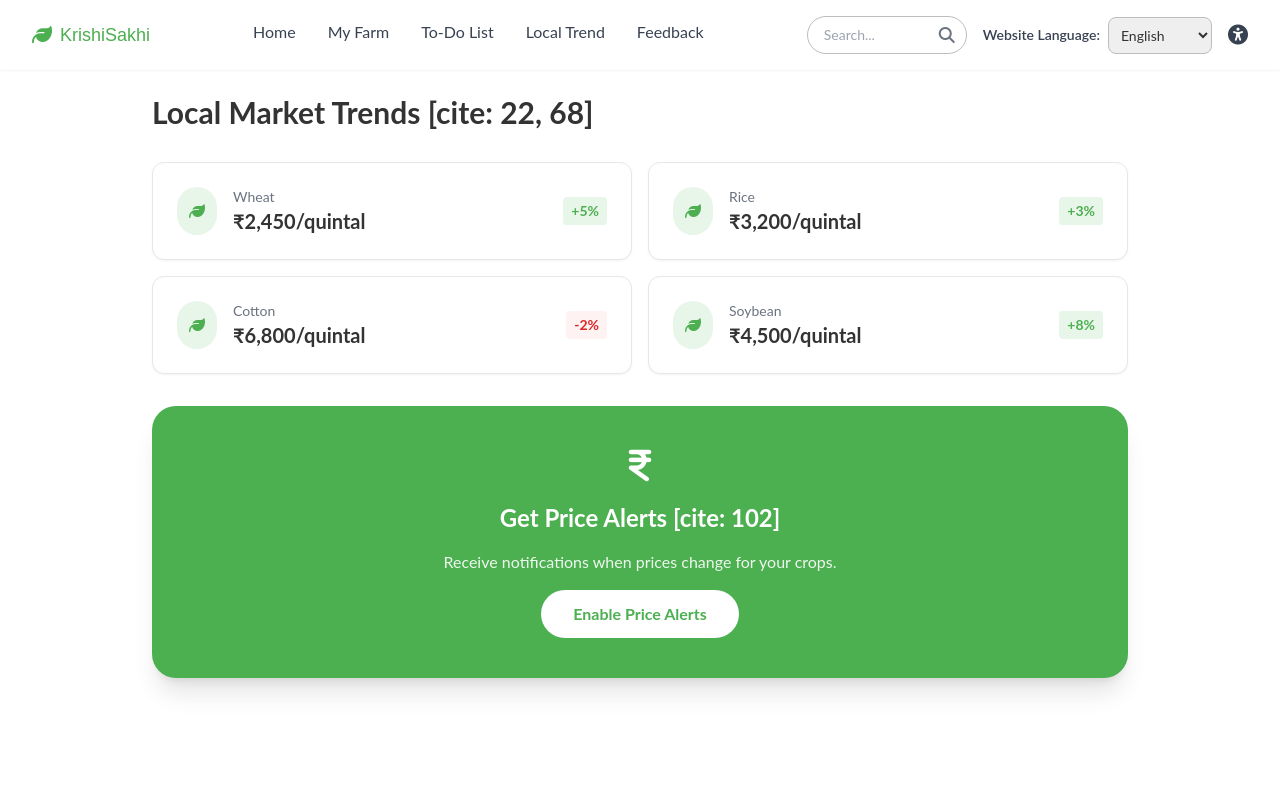
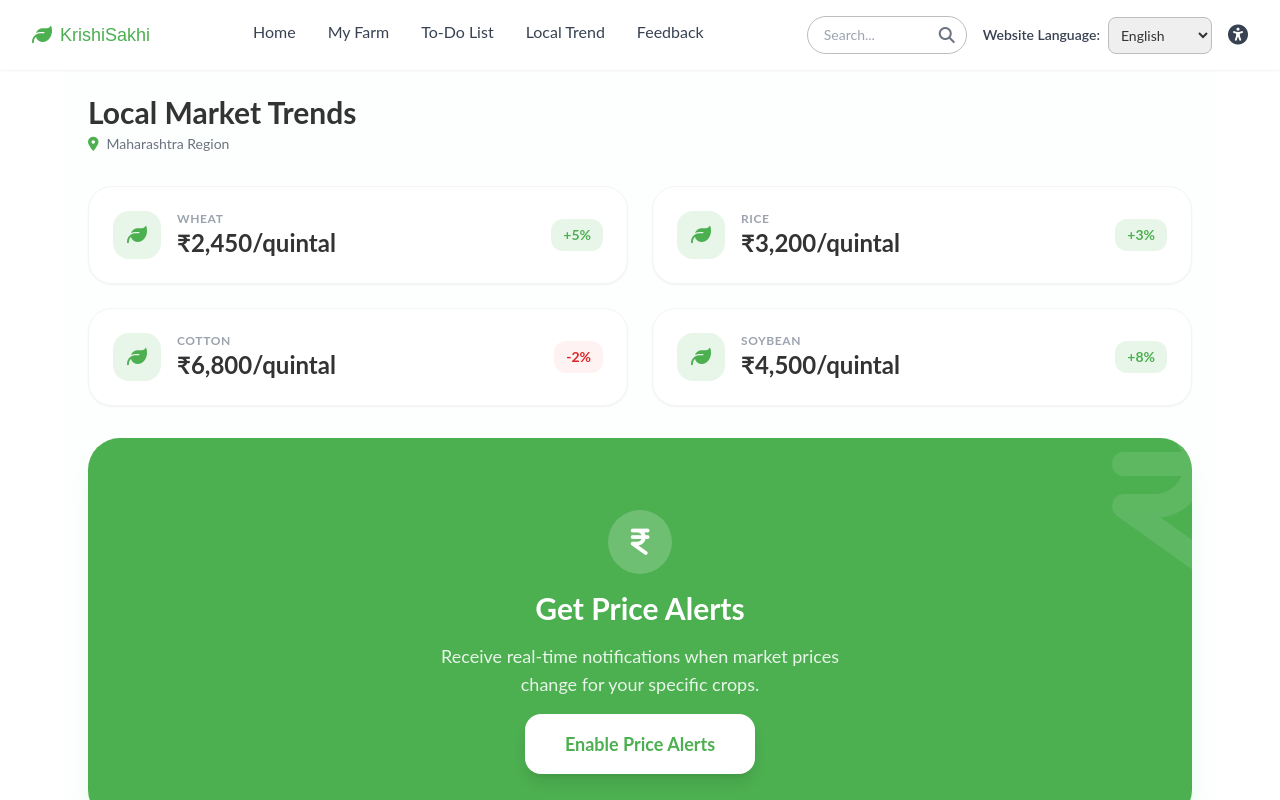
Before and after one commit to Mayankjha12/kisan-sakhi, a React (Create React App) app: page / in a window 1280 px wide. Both pictures are taken after a click on the button "Local Trend". Shown: the top 800 px of the page. Built offline with nearby package versions, Linux system fonts and the light colour scheme.

Commit message:
Update LocalTrend.jsx

```diff
--- a/src/components/LocalTrend.jsx
+++ b/src/components/LocalTrend.jsx
@@ -9,33 +9,54 @@ const LocalTrend = () => {
   ];
 
   return (
-    <div className="p-6 max-w-5xl mx-auto space-y-8 min-h-screen">
-      <h2 className="text-3xl font-bold">Local Market Trends [cite: 22, 68]</h2>
+    <div className="p-6 max-w-6xl mx-auto space-y-8 min-h-screen bg-gray-50/30">
+      {/* Page Header */}
+      <div className="space-y-1">
+        <h2 className="text-3xl font-bold text-gray-800">Local Market Trends</h2>
+        <p className="text-gray-500 flex items-center gap-2 text-sm">
+          <i className="fa-solid fa-location-dot text-green-600"></i> Maharashtra Region
+        </p>
+      </div>
 
-      <div className="grid grid-cols-1 md:grid-cols-2 gap-4">
+      {/* Price Cards Grid */}
+      <div className="grid grid-cols-1 md:grid-cols-2 gap-6">
         {prices.map((item, idx) => (
-          <div key={idx} className="bg-white border rounded-xl p-6 flex justify-between items-center shadow-sm">
+          <div key={idx} className="bg-white border border-gray-100 rounded-3xl p-6 flex justify-between items-center shadow-sm hover:shadow-md transition-shadow">
             <div className="flex items-center gap-4">
-              <div className="bg-green-50 p-3 rounded-full text-green-600"><i className="fa-solid fa-leaf"></i></div>
+              <div className="bg-green-50 w-12 h-12 flex items-center justify-center rounded-2xl text-green-600">
+                <i className="fa-solid fa-leaf text-xl"></i>
+              </div>
               <div>
-                <p className="text-gray-500 text-sm">{item.name}</p>
-                <p className="text-xl font-bold">{item.price}/quintal</p>
+                <p className="text-gray-400 text-xs font-bold uppercase tracking-wider">{item.name}</p>
+                <p className="text-2xl font-bold text-gray-800">{item.price}/quintal</p>
               </div>
             </div>
-            <span className={`font-bold px-2 py-1 rounded text-sm ${item.change.startsWith('+') ? 'text-green-600 bg-green-50' : 'text-red-600 bg-red-50'}`}>
+            <span className={`font-bold px-3 py-1.5 rounded-xl text-sm ${item.change.startsWith('+') ? 'text-green-600 bg-green-50' : 'text-red-600 bg-red-50'}`}>
               {item.change}
             </span>
           </div>
         ))}
       </div>
 
-      <div className="bg-green-600 text-white rounded-3xl p-10 text-center space-y-4 shadow-xl">
-        <i className="fa-solid fa-indian-rupee-sign text-4xl"></i>
-        <h3 className="text-2xl font-bold">Get Price Alerts [cite: 102]</h3>
-        <p className="opacity-90">Receive notifications when prices change for your crops.</p>
-        <button className="bg-white text-green-600 px-8 py-3 rounded-full font-bold hover:bg-gray-100 transition">
-          Enable Price Alerts
-        </button>
+      {/* Price Alerts CTA Box */}
+      <div className="bg-green-600 text-white rounded-[2rem] p-12 text-center space-y-6 shadow-xl shadow-green-100 relative overflow-hidden">
+        {/* Subtle Decorative Icon */}
+        <div className="absolute -top-10 -right-10 opacity-10">
+          <i className="fa-solid fa-indian-rupee-sign text-[12rem]"></i>
+        </div>
+
+        <div className="relative z-10 space-y-4">
+          <div className="bg-white/20 w-16 h-16 mx-auto rounded-full flex items-center justify-center backdrop-blur-sm">
+            <i className="fa-solid fa-indian-rupee-sign text-3xl"></i>
+          </div>
+          <h3 className="text-3xl font-bold">Get Price Alerts</h3>
+          <p className="text-green-50 max-w-md mx-auto text-lg">
+            Receive real-time notifications when market prices change for your specific crops.
+          </p>
+          <button className="bg-white text-green-600 px-10 py-4 rounded-2xl font-bold text-lg hover:bg-gray-50 transition-all active:scale-95 shadow-lg">
+            Enable Price Alerts
+          </button>
+        </div>
       </div>
     </div>
   );
```
